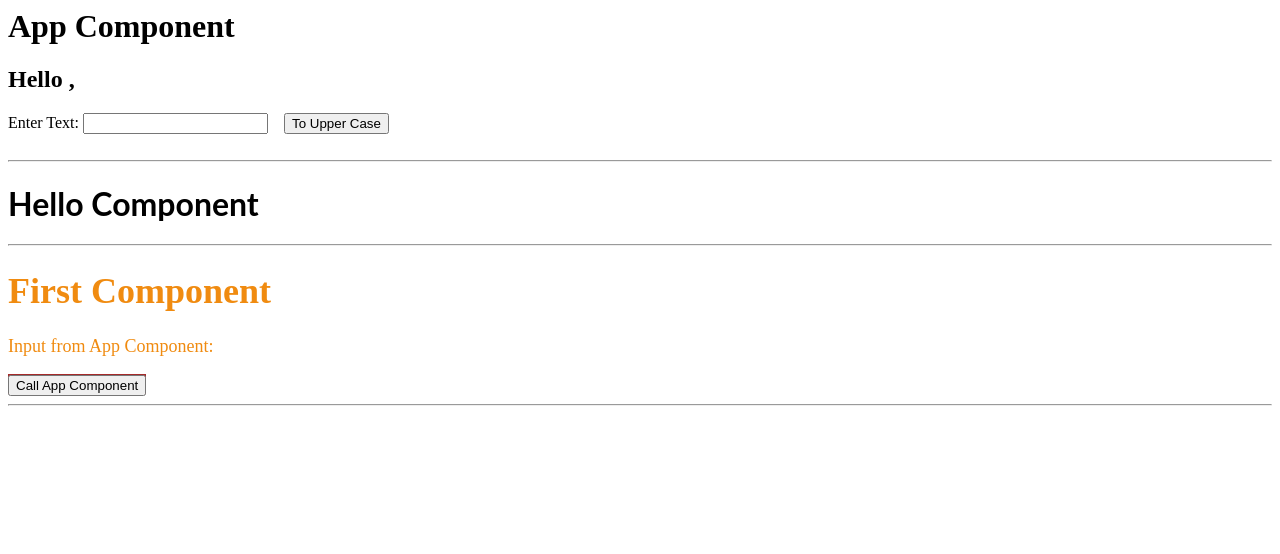
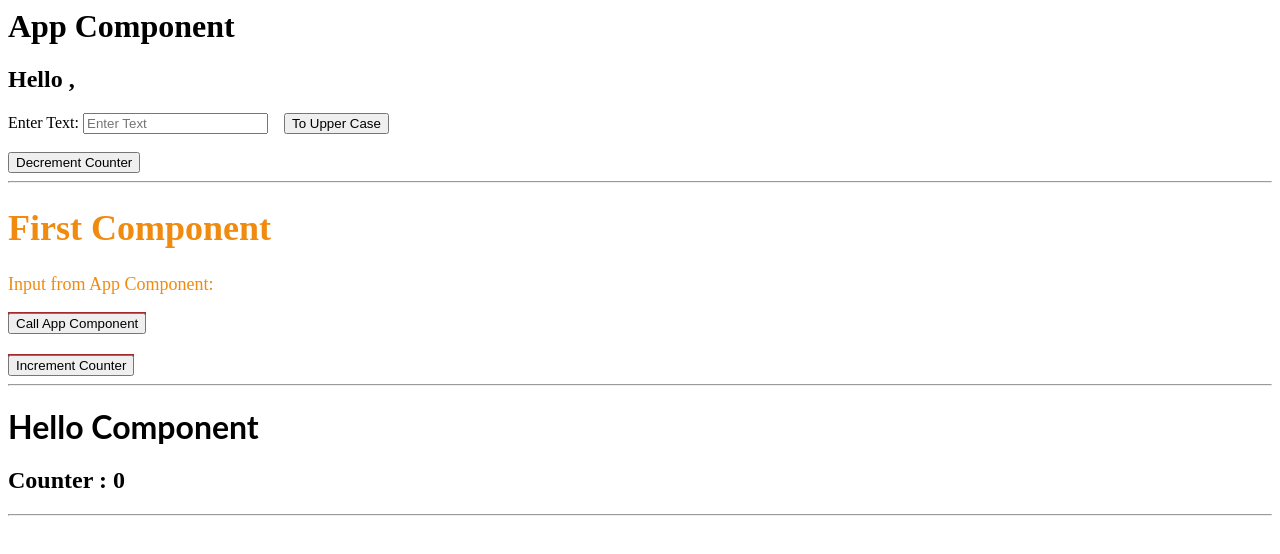
Before and after one commit to apathak1223/Angular-Test, an Angular app: page / in a window 1280 px wide. Shown: the top 554 px of the page. Built offline with nearby package versions, Linux system fonts and the light colour scheme.

Commit message:
6 files modified, 1 added

```diff
--- a/src/app/app.component.html
+++ b/src/app/app.component.html
@@ -1,9 +1,12 @@
 <h1>App Component</h1>
 <h2>Hello {{ name1 }},</h2>
-Enter Text: <input type="text" [(ngModel)]="name1" /> &nbsp;&nbsp;
+Enter Text:
+<input type="text" [(ngModel)]="name1" placeholder="Enter Text" /> &nbsp;&nbsp;
 <button title="Click" (click)="upperCase()">To Upper Case</button><br /><br />
+<button (click)="decrement()">Decrement Counter</button>
+<hr />
+
+<app-first [value]="name1" (outEvent)="parentMethodCall()"></app-first>
 <hr />
 <hello></hello>
 <hr />
-<app-first [value]="name1" (outEvent)="parentMethodCall()"></app-first>
-<hr />
--- a/src/app/app.component.ts
+++ b/src/app/app.component.ts
@@ -1,4 +1,5 @@
 import { Component, VERSION } from '@angular/core';
+import { MyServiceService } from './my-service.service';
 
 @Component({
   selector: 'my-app',
@@ -10,6 +11,8 @@ export class AppComponent {
   name1 = '';
   public test = 'Test Message';
 
+  constructor(private myService: MyServiceService) {}
+
   public upperCase(): string {
     console.log('Clicked');
     this.name1 = this.name1.toUpperCase();
@@ -20,4 +23,8 @@ export class AppComponent {
     alert("Parent method called from First Component!!");
     this.upperCase();
   }
+
+  public decrement(): void {
+    this.myService.decrement();
+  }
 }
--- a/src/app/app.module.ts
+++ b/src/app/app.module.ts
@@ -5,10 +5,12 @@ import { FormsModule } from '@angular/forms';
 import { AppComponent } from './app.component';
 import { HelloComponent } from './hello.component';
 import { FirstComponent } from './first/first.component';
+import { MyServiceService } from './my-service.service';
 
 @NgModule({
   imports:      [ BrowserModule, FormsModule ],
   declarations: [ AppComponent, HelloComponent, FirstComponent ],
-  bootstrap:    [ AppComponent ]
+  bootstrap:    [ AppComponent ],
+  providers:    [MyServiceService]
 })
 export class AppModule { }
--- a/src/app/first/first.component.html
+++ b/src/app/first/first.component.html
@@ -1,5 +1,6 @@
 <a class="first">
   <h1>First Component</h1>
   <p>Input from App Component: {{ value }}</p>
-  <button (click)="first()">Call App Component</button>
+  <button (click)="first()">Call App Component</button><br /><br />
+  <button (click)="increment()">Increment Counter</button>
 </a>
--- a/src/app/first/first.component.ts
+++ b/src/app/first/first.component.ts
@@ -1,4 +1,5 @@
 import { Component, EventEmitter, Input, OnInit, Output } from '@angular/core';
+import { MyServiceService } from '../my-service.service';
 
 @Component({
   selector: 'app-first',
@@ -7,7 +8,7 @@ import { Component, EventEmitter, Input, OnInit, Output } from '@angular/core';
 })
 export class FirstComponent implements OnInit {
 
-  constructor() { }
+  constructor(private myService: MyServiceService) { }
 
   @Input() value: string;
   @Output() outEvent : EventEmitter<string> = new EventEmitter<string>();
@@ -19,4 +20,8 @@ export class FirstComponent implements OnInit {
     this.outEvent.emit("First Button Clicked...");
   }
 
+  public increment() :void{
+    this.myService.increment();
+  }
+
 }
--- a/src/app/hello.component.ts
+++ b/src/app/hello.component.ts
@@ -1,8 +1,17 @@
 import { Component, Input } from '@angular/core';
+import { MyServiceService } from './my-service.service';
 
 @Component({
   selector: 'hello',
-  template: `<h1>Hello Component</h1>`,
+  template: `<h1>Hello Component</h1> <h2> Counter : {{ getCounter()}}`,
   styles: [`h1 { font-family: Lato; }`],
 })
-export class HelloComponent {}
+export class HelloComponent {
+  constructor(private myService: MyServiceService) {
+
+  }
+
+  public getCounter(): number {
+    return this.myService.getCounter();
+  }
+}
--- /dev/null
+++ b/src/app/my-service.service.ts
@@ -0,0 +1,21 @@
+import { Injectable } from '@angular/core';
+
+@Injectable()
+export class MyServiceService {
+
+  constructor() { }
+
+  private counter = 0;
+
+  public increment(): void {
+    this.counter++;
+  }
+
+  public decrement(): void {
+    this.counter--;
+  }
+
+  public getCounter(): number {
+    return this.counter;
+  }
+}
```
